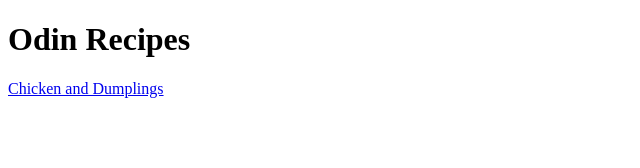
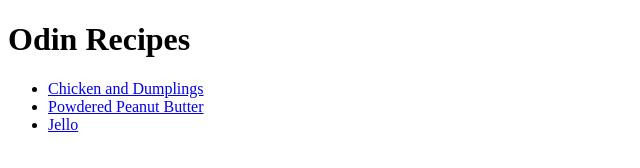
Before and after one commit to philip-r-haggard/odin-recipes, a plain HTML site: page index.html in a window 1280 px wide. Shown: the whole page, without its empty margins (0-640 px from the left). Drawn offline with Linux system fonts and the light colour scheme.

```diff
--- a/index.html
+++ b/index.html
@@ -9,6 +9,10 @@
 <body>
     <h1>Odin Recipes</h1>
 
-    <a href="./recipes/dumplings.html">Chicken and Dumplings</a>
+    <ul>
+        <li><a href="./recipes/dumplings.html">Chicken and Dumplings</a></li>
+        <li><a href="./recipes/powderedPB.html">Powdered Peanut Butter</a></li>
+        <li><a href="./recipes/jello.html">Jello</a></li>
+    </ul>
 </body>
 </html>
```
